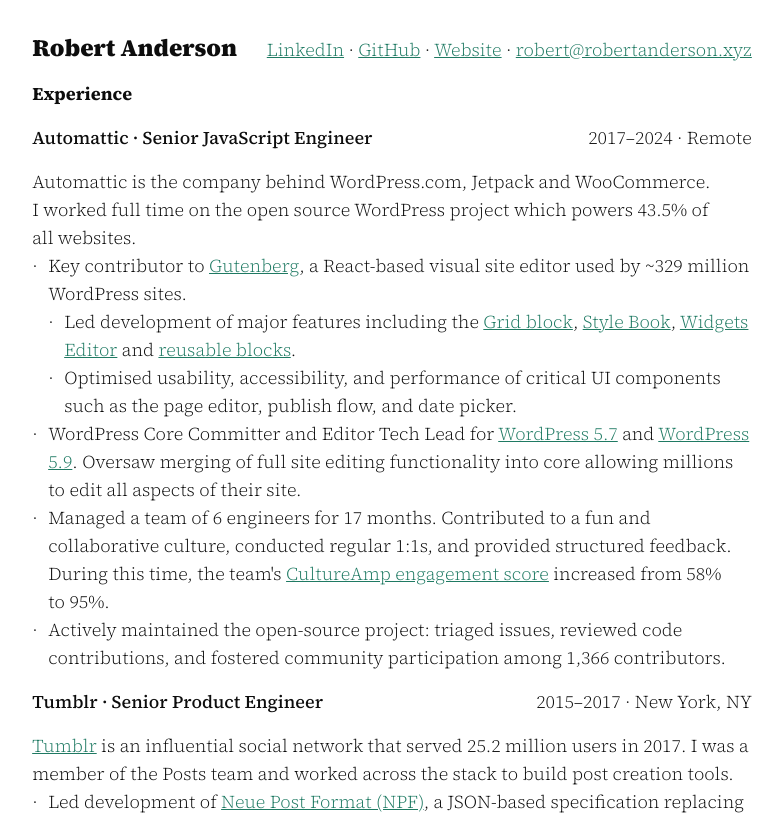
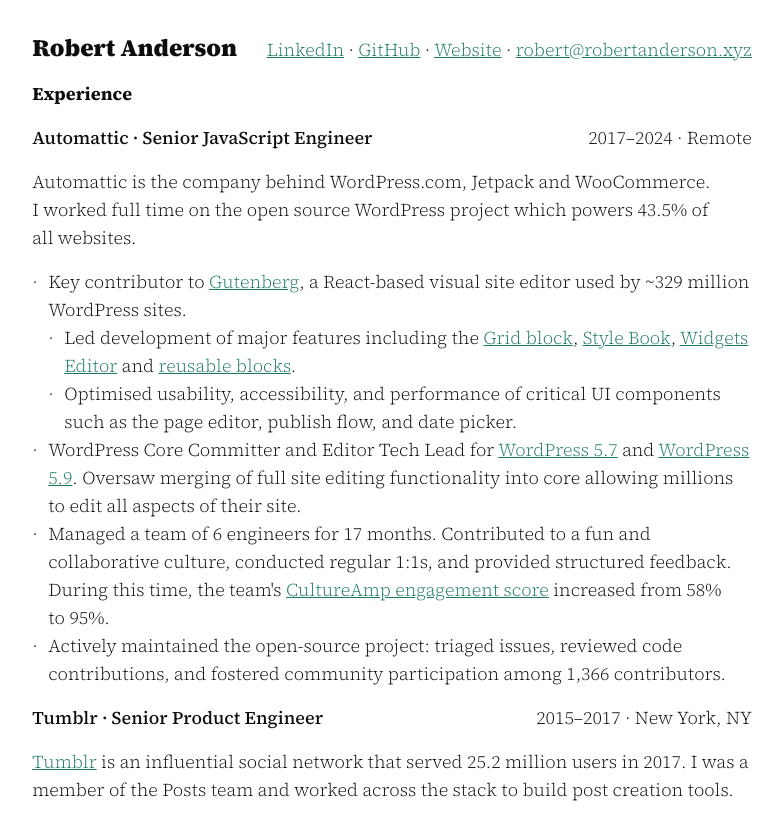
Before and after one commit to noisysocks/robertanderson.xyz, a Next.js app: page /resume in a window 1280 px wide. Shown: the top 815 px of the page, without its empty margins (248-1031 px from the left). Built offline with nearby package versions, Linux system fonts and the light colour scheme.

Commit message:
Padding tweaks in /resume

```diff
--- a/src/app/resume/page.tsx
+++ b/src/app/resume/page.tsx
@@ -65,10 +65,10 @@
               {job.location}
             </p>
           </header>
-          <Markdown className="[&_a]:text-primary [&_a]:underline">
+          <Markdown className="[&_a]:text-primary [&_a]:underline [&_p]:my-4">
             {job.description}
           </Markdown>
-          <ul className="pl-4">
+          <ul className="my-4 pl-4">
             {job.highlights?.map((highlight, i) => (
               <li key={i} className="list-middot">
                 <Markdown className="[&_li]:list-middot [&_a]:text-primary [&_a]:underline [&_ul]:pl-4">
--- a/src/data/resume/resume.yaml
+++ b/src/data/resume/resume.yaml
@@ -14,29 +14,29 @@
     startDate: "2017"
     endDate: "2024"
     location: Remote
-    description: >
+    description: |
       Automattic is the company behind WordPress.com, Jetpack and WooCommerce. I worked full time on the open source WordPress project which powers 43.5% of all websites.
     highlights:
       - |
         Key contributor to [Gutenberg](https://github.com/wordpress/gutenberg), a React-based visual site editor used by ~329 million WordPress sites.
         - Led development of major features including the [Grid block](https://wordpress.org/documentation/article/grid-block/), [Style Book](https://developer.wordpress.org/news/2023/06/21/the-style-book-a-one-stop-shop-for-styling-block-themes/), [Widgets Editor](https://wordpress.org/documentation/article/block-based-widgets-editor/) and [reusable blocks](https://wordpress.org/documentation/article/reusable-blocks/).
         - Optimised usability, accessibility, and performance of critical UI components such as the page editor, publish flow, and date picker.
-      - "WordPress Core Committer and Editor Tech Lead for [WordPress 5.7](https://wordpress.org/news/2021/03/esperanza/) and [WordPress 5.9](https://wordpress.org/news/2022/01/josephine/). Oversaw merging of full site editing functionality into core allowing millions to edit all aspects of their site."
-      - "Managed a team of 6 engineers for 17 months. Contributed to a fun and collaborative culture, conducted regular 1:1s, and provided structured feedback. During this time, the team's [CultureAmp engagement score](https://www.cultureamp.com/blog/employee-engagement-guide) increased from 58% to 95%."
+      - WordPress Core Committer and Editor Tech Lead for [WordPress 5.7](https://wordpress.org/news/2021/03/esperanza/) and [WordPress 5.9](https://wordpress.org/news/2022/01/josephine/). Oversaw merging of full site editing functionality into core allowing millions to edit all aspects of their site.
+      - Managed a team of 6 engineers for 17 months. Contributed to a fun and collaborative culture, conducted regular 1:1s, and provided structured feedback. During this time, the team's [CultureAmp engagement score](https://www.cultureamp.com/blog/employee-engagement-guide) increased from 58% to 95%.
       - "Actively maintained the open-source project: triaged issues, reviewed code contributions, and fostered community participation among 1,366 contributors."
   - name: Tumblr
     position: Senior Product Engineer
     startDate: "2015"
     endDate: "2017"
     location: New York, NY
-    description: >
+    description: |
       [Tumblr](https://about.tumblr.com/) is an influential social network that served 25.2 million users in 2017. I was a member of the Posts team and worked across the stack to build post creation tools.
     highlights:
-      - "Led development of [Neue Post Format (NPF)](https://engineering.tumblr.com/post/164826109535/building-the-tumblr-neue-post-format), a JSON-based specification replacing HTML for Tumblr's 150+ billion posts, improving security, performance, and extensibility for mobile apps."
-      - "Implemented [Live Photo support in the iOS app](https://www.theverge.com/2015/12/10/9886668/tumblr-ios-live-photo-support-added), prompting Apple to feature Tumblr in the App Store."
-      - "Added audio post creation to the iOS app, generating ~2,000 additional posts daily."
-      - "Built the PHP backend for [live video on Tumblr](https://techcrunch.com/2016/06/21/tumblr-launches-live-video-support-in-partnership-with-youtube-younow-and-others/), driving ~500,000 additional push notifications per day."
-      - "Constructed React and Ember.js prototypes of Tumblr to evaluate feasibility of [modernising the legacy PHP/Backbone.js frontend](https://javascript.tumblr.com/post/172624931022/a-big-new-beautiful-future-for-the-web-at-tumblr)."
+      - Led development of [Neue Post Format (NPF)](https://engineering.tumblr.com/post/164826109535/building-the-tumblr-neue-post-format), a JSON-based specification replacing HTML for Tumblr's 150+ billion posts, improving security, performance, and extensibility for mobile apps.
+      - Implemented [Live Photo support in the iOS app](https://www.theverge.com/2015/12/10/9886668/tumblr-ios-live-photo-support-added), prompting Apple to feature Tumblr in the App Store.
+      - Added audio post creation to the iOS app, generating ~2,000 additional posts daily.
+      - Built the PHP backend for [live video on Tumblr](https://techcrunch.com/2016/06/21/tumblr-launches-live-video-support-in-partnership-with-youtube-younow-and-others/), driving ~500,000 additional push notifications per day.
+      - Constructed React and Ember.js prototypes of Tumblr to evaluate feasibility of [modernising the legacy PHP/Backbone.js frontend](https://javascript.tumblr.com/post/172624931022/a-big-new-beautiful-future-for-the-web-at-tumblr).
   - name: XO Digital
     position: Software Engineer
     startDate: "2014"
```
